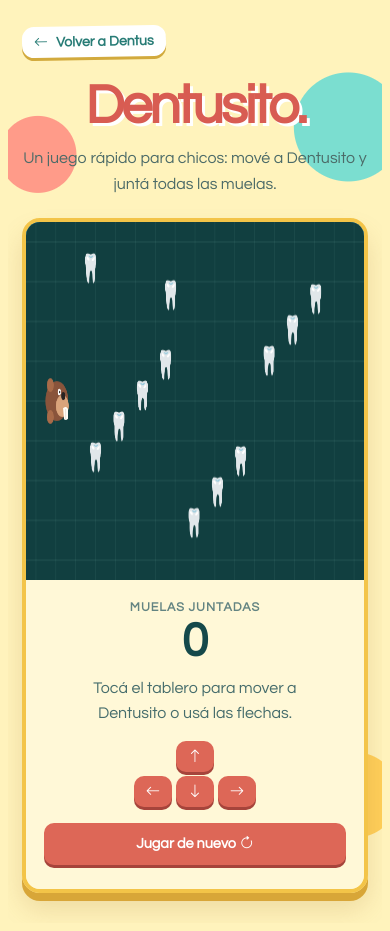
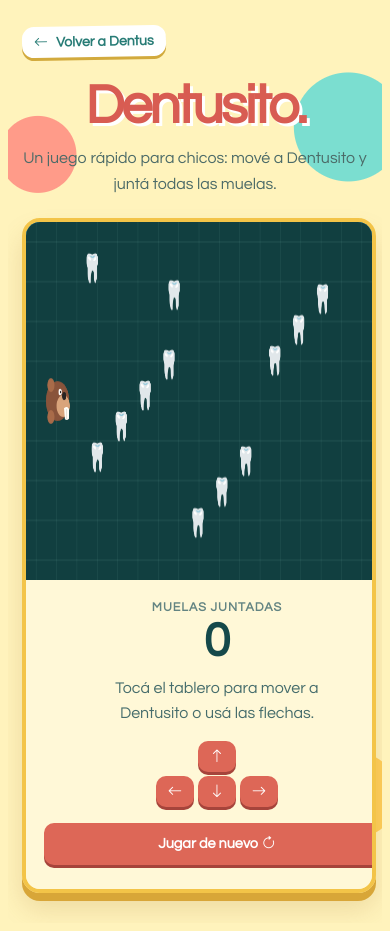
Before and after one commit to mokelean/dentus, a PHP site: page /dentusito.html in a window 390 px wide. Run offline with PHP 8.4, Linux system fonts and the light colour scheme.

Commit message:
Force mobile Dentusito layout and refresh assets

```diff
--- a/assets/css/style.css
+++ b/assets/css/style.css
@@ -2294,9 +2294,9 @@ section {
   .dentus-refresh.dentusito-page .game-heading h1 { font-size: 3.45rem; }
   .dentus-refresh.dentusito-page .game-heading p { font-size: 1rem; }
   .dentus-refresh.dentusito-page .game-heading > span { display: none; }
-  .dentus-refresh.dentusito-page .game-shell { border-width: 4px; border-radius: 18px; box-shadow: 0 8px 0 #d8a638, 0 16px 26px rgba(154, 104, 32, .18); }
-  .dentus-refresh.dentusito-page #caries-game { min-height: 0; height: min(92vw, 390px); aspect-ratio: auto; }
-  .dentus-refresh.dentusito-page .game-panel { padding: 21px 18px 24px; text-align: center; }
+  .dentus-refresh.dentusito-page .game-shell { display: grid; grid-template-columns: minmax(0, 1fr) !important; width: 100%; border-width: 4px; border-radius: 18px; box-shadow: 0 8px 0 #d8a638, 0 16px 26px rgba(154, 104, 32, .18); }
+  .dentus-refresh.dentusito-page #caries-game { grid-column: 1; grid-row: 1; width: 100%; min-height: 0; height: min(92vw, 390px); aspect-ratio: auto; }
+  .dentus-refresh.dentusito-page .game-panel { grid-column: 1; grid-row: 2; width: 100%; padding: 21px 18px 24px; text-align: center; }
   .dentus-refresh.dentusito-page .game-panel strong { margin: 4px 0 10px; font-size: 3rem; }
   .dentus-refresh.dentusito-page .game-panel p { max-width: 250px; margin: 0 auto; }
   .dentus-refresh.dentusito-page .game-controls { margin-top: 15px; }
--- a/dentusito.html
+++ b/dentusito.html
@@ -9,7 +9,7 @@
   <link href="https://fonts.googleapis.com/css?family=Questrial" rel="stylesheet">
   <link href="assets/vendor/bootstrap-icons/bootstrap-icons.css" rel="stylesheet">
   <link href="assets/vendor/boxicons/css/boxicons.min.css" rel="stylesheet">
-  <link href="assets/css/style.css" rel="stylesheet">
+  <link href="assets/css/style.css?v=20260818-01" rel="stylesheet">
 </head>
 <body class="dentus-refresh dentusito-page">
   <main>
@@ -24,6 +24,6 @@
       </div>
     </section>
   </main>
-  <script src="assets/js/caries-game.js"></script>
+  <script src="assets/js/caries-game.js?v=20260818-01"></script>
 </body>
 </html>
--- a/index.php
+++ b/index.php
@@ -28,7 +28,7 @@
   <link href="assets/vendor/glightbox/css/glightbox.min.css" rel="stylesheet">
   <link href="assets/vendor/swiper/swiper-bundle.min.css" rel="stylesheet">
 
-  <link href="assets/css/style.css" rel="stylesheet">
+  <link href="assets/css/style.css?v=20260818-01" rel="stylesheet">
 </head>
 
 <body class="dentus-refresh">
```
